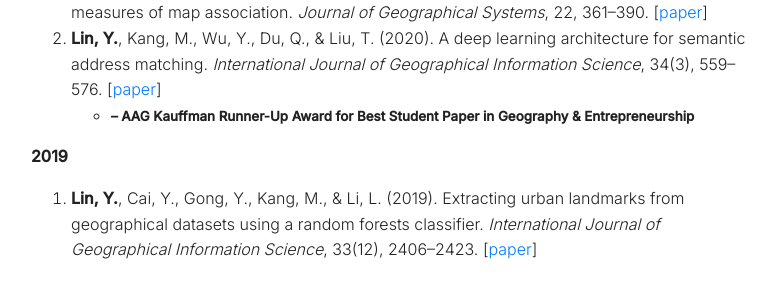
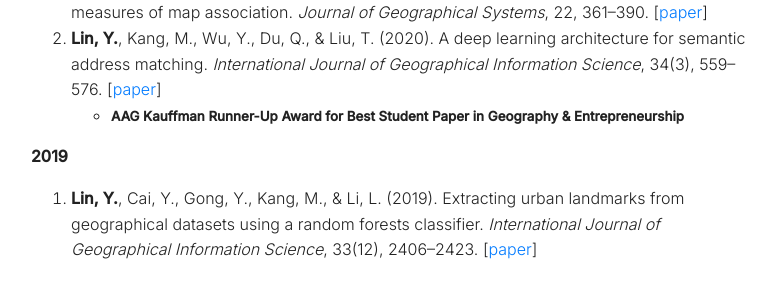
Before and after one commit to linyuehzzz/linyuehzzz.github.io, a Jekyll site: the page built from publications.md, in a window 1280 px wide and 900 px high, scrolled down 1638 px. Shown: the part 480-780 px from the top of the window, without its empty margins (249-1027 px from the left). Built offline with Jekyll 4.4.1, drawn with Linux system fonts in a browser that asks for light colours.

```diff
--- a/publications.md
+++ b/publications.md
@@ -52,7 +52,7 @@ permalink: /publications
 
 3. **Lin, Y.**, Wang, J., & Xu, C. (2020). Theoretical and empirical comparative evaluations on measures of map association. *Journal of Geographical Systems*, 22, 361--390. [[paper](https://doi.org/10.1007/s10109-020-00324-4)]
 2. **Lin, Y.**, Kang, M., Wu, Y., Du, Q., & Liu, T. (2020). A deep learning architecture for semantic address matching. *International Journal of Geographical Information Science*, 34(3), 559--576. [[paper](https://doi.org/10.1080/13658816.2019.1681431)]
-    - **<small>-- AAG Kauffman Runner-Up Award for Best Student Paper in Geography & Entrepreneurship</small>**
+    - **<small>AAG Kauffman Runner-Up Award for Best Student Paper in Geography & Entrepreneurship</small>**
 
 **2019**
 <!-- -->
```
